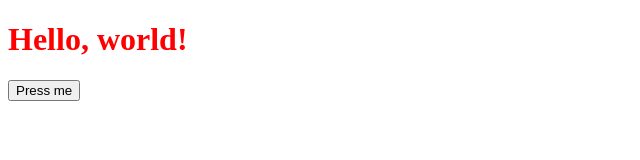
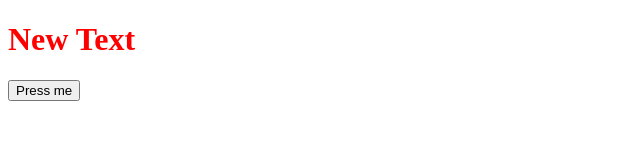
Before and after one commit to KeremyPlays/test, a plain HTML site: page index.html in a window 1280 px wide. Shown: the whole page, without its empty margins (0-640 px from the left). Drawn offline with Linux system fonts and the light colour scheme.

Commit message:
Update index.html

```diff
--- a/index.html
+++ b/index.html
@@ -7,7 +7,7 @@
   <link href='/style.css' rel='stylesheet'>
 </head>
 <body>
-  <h1 class="text"> Hello, world!</h1>
+  <h1 class="text"> New Text </h1>
   <button onclick="console.log('hello');">Press me</button>
   <script defer type="text/javascript" src="/main.js"></script>
 </body>
```
